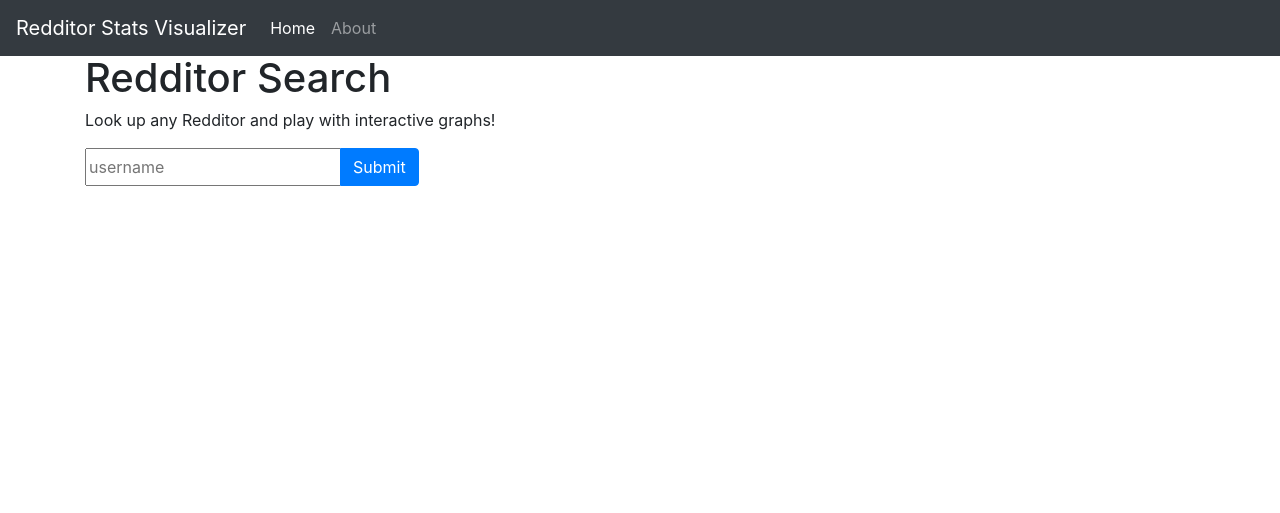
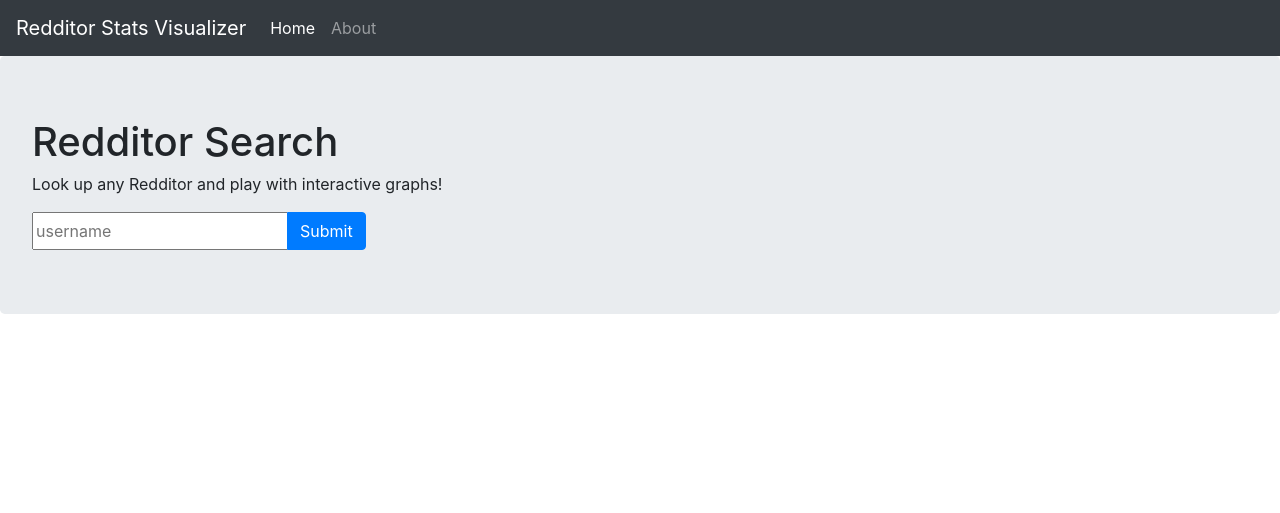
Before and after one commit to patchneranartkomol/reddit-word-cloud, a Flask app: page / in a window 1280 px wide. Shown: the top 513 px of the page. Run offline with Flask 2, Linux system fonts and the light colour scheme; some libraries are stand-ins or nearby versions.

Commit message:
Modify div for content to jumbotron

```diff
--- a/FlaskApp/FlaskApp/templates/about.html
+++ b/FlaskApp/FlaskApp/templates/about.html
@@ -3,7 +3,7 @@
 {{ super() }}
 {% endblock %}
 {% block content %}
-<div class="container">
+<div class="jumbotron">
   <h1>About</h1>
    <p>
     Redditor Stats Visualizer is a web application that lets users look up any Redditor and play with a number of interactive charts based on that Redditor's stats. Look up your friends or any of your favorite Reddit Celebrities!
--- a/FlaskApp/FlaskApp/templates/index.html
+++ b/FlaskApp/FlaskApp/templates/index.html
@@ -13,11 +13,13 @@
   }, false);
 };
 </script>
-<div class="container">
-  <h1>Redditor Search</h1>
-  <p class="important">
-    Look up any Redditor and play with interactive graphs!
-  </p>
+<div class="jumbotron">
+    <div class="page-header">
+        <h1>Redditor Search</h1>
+        <p class="important">
+            Look up any Redditor and play with interactive graphs!
+        </p>
+    </div>
   <form method="get" action="" id=username onsubmit="disableEmptyInputs(this)">
       {{ render_field(form.username) }}
   </form>
--- a/FlaskApp/FlaskApp/templates/index_alert.html
+++ b/FlaskApp/FlaskApp/templates/index_alert.html
@@ -13,7 +13,7 @@
   }, false);
 };
 </script>
-<div class="container">
+<div class="jumbotron">
   	<h1>Redditor Search</h1>
   	<p class="important">
     	Look up any Redditor and play with interactive graphs!
--- a/FlaskApp/FlaskApp/templates/index_content.html
+++ b/FlaskApp/FlaskApp/templates/index_content.html
@@ -13,7 +13,7 @@
   }, false);
 };
 </script>
-<div class="container">
+<div class="jumbotron">
   	<h1>Redditor Search</h1>
   	<p class="important">
     	Look up any Redditor and play with interactive graphs!
```
